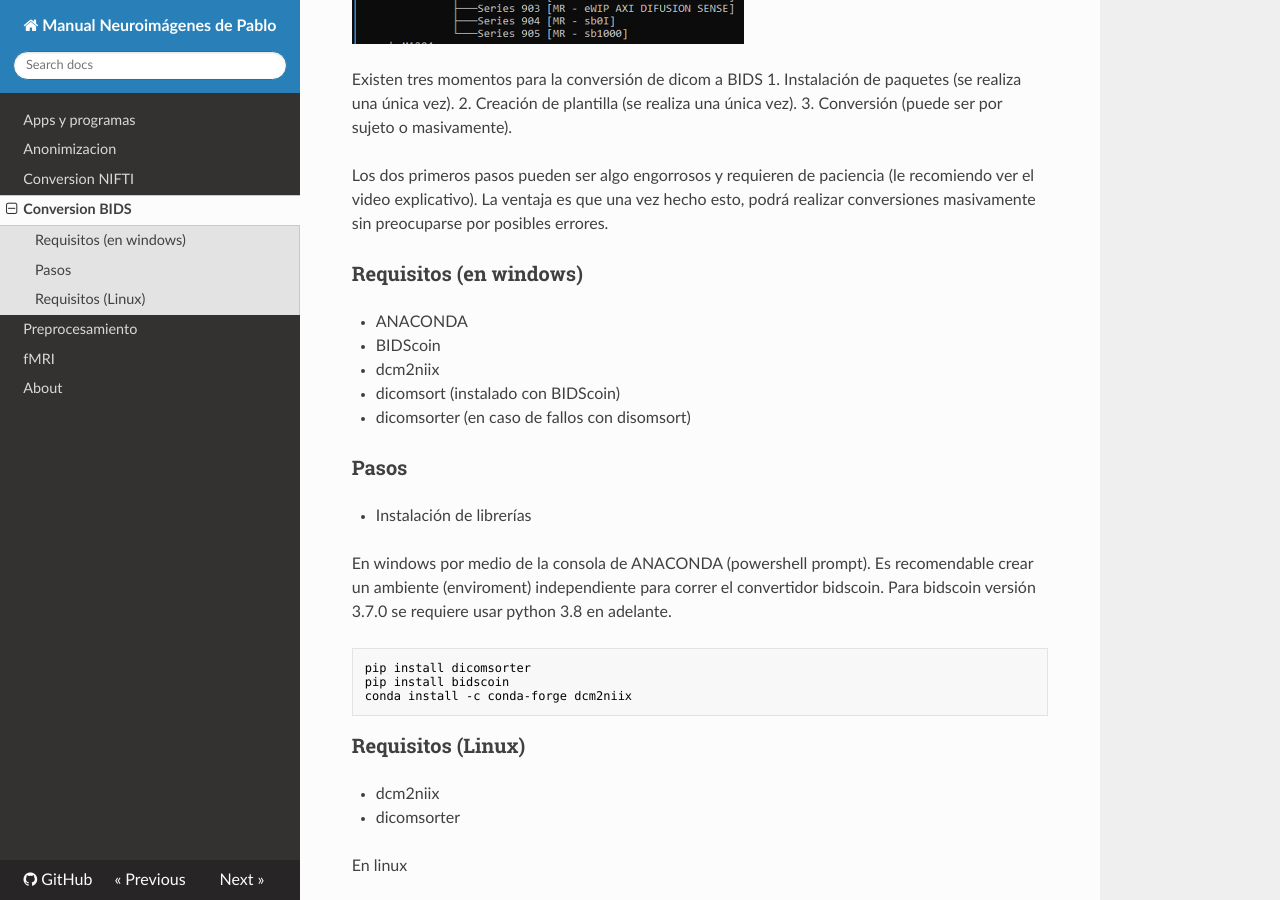
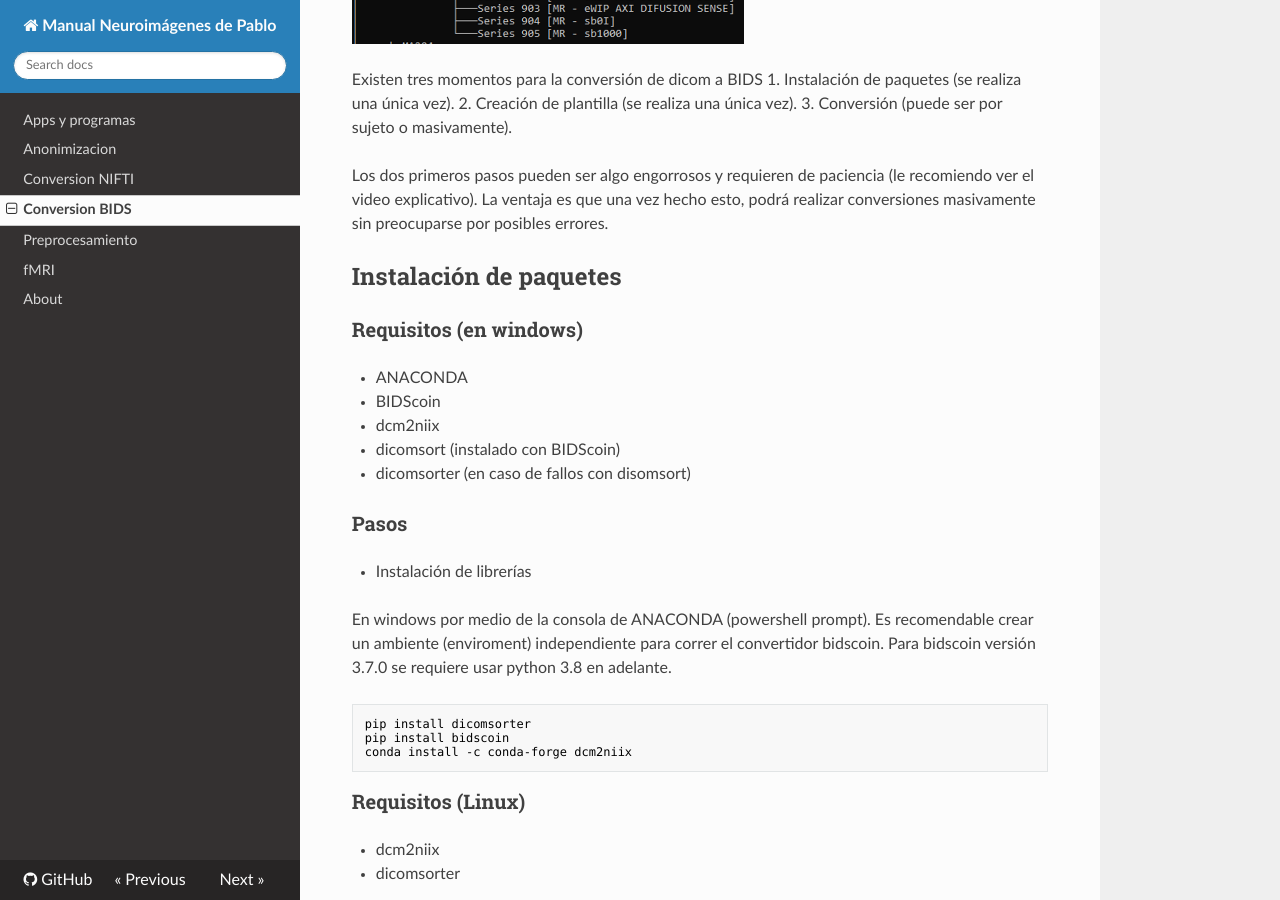
Before and after one commit to pabloreyesg/Scrips-to-MRI, an MkDocs documentation site: the page built from docs/BIDScon.md, in a window 1280 px wide and 900 px high, scrolled down 1206 px. Built offline with MkDocs 1.6.1, drawn with Linux system fonts in a browser that asks for light colours; nearby versions of some CDN libraries; some of the changed text lies outside the part shown.

Commit message:
Update BIDScon.md

````diff
--- a/docs/BIDScon.md
+++ b/docs/BIDScon.md
@@ -20,6 +20,8 @@
 3. Conversión (puede ser por sujeto o masivamente).
 
 Los dos primeros pasos pueden ser algo engorrosos y requieren de paciencia (le recomiendo ver el video explicativo). La ventaja es que una vez hecho esto, podrá realizar conversiones masivamente sin preocuparse por posibles errores.
+
+## Instalación de paquetes
 
 ### Requisitos (en windows)
 
@@ -86,6 +88,9 @@
 
 - Si ha usado `dicomsort` se requiere renombrar la carpeta original con prefijo **sub-** y borrar el folder DICOM y DICOMDIR. Si ha usado `dicomsorter` el ordenamiento ha requerido un carpeta de salida.
 - Para que `bidscoin` funcione sobre la carpeta raw, ésta debe contener al menos una subcarpeta que comience con **sub-** sino se haya una subcarpeta **sub-xxx** el sistema parará. En formatos **BIDS** los sujetos comienzan siempre con el prefijo **sub-**. Este paso se requiere para todos los casos.
+
+## Creación de plantilla YAML
+
 - El siguiente paso solo requiere ser hecho una vez y es la generación del archivo yaml que será el template para todo el proyecto. Solo si se cambian los valores de adquisición i.e el nombre de secuencia de T1TFE a T13dTFE se deberá cambiar este archivo yaml. Para poder hacer un archivo template se requiere usar `bisdmapper`, el cual a partir del archivo dicom buscará los nombres de las series y les asignará un nuevo nombre en formato BIDS. Guarde el archivo en la carpeta BIDS.
 
 ```console
````
Also changed, not shown: other parts of docs/BIDScon.md (+3 -0 lines).
